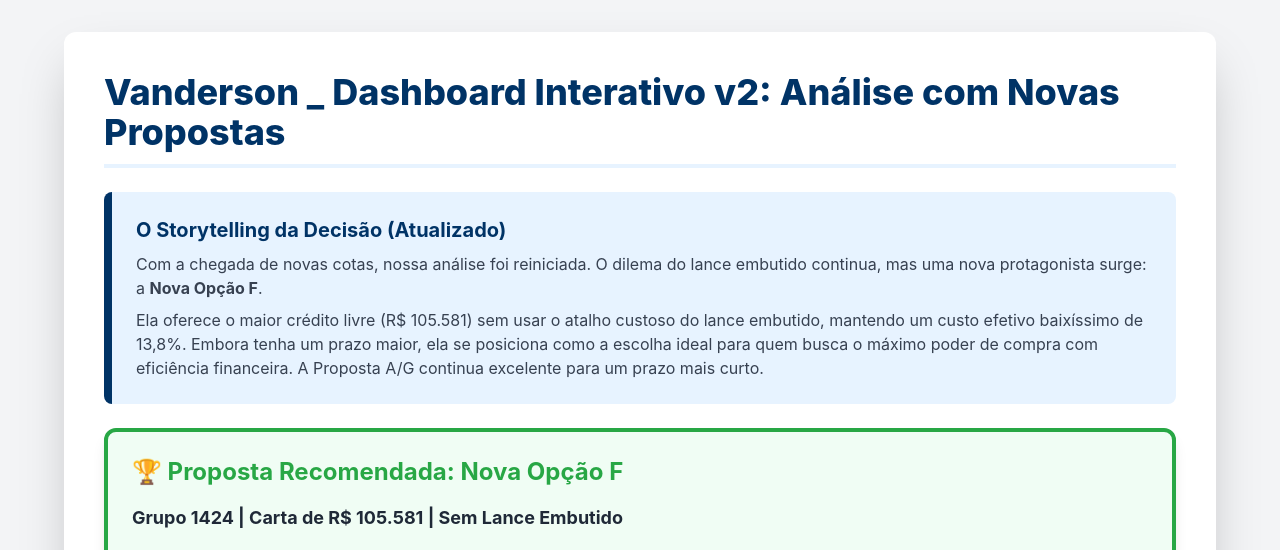
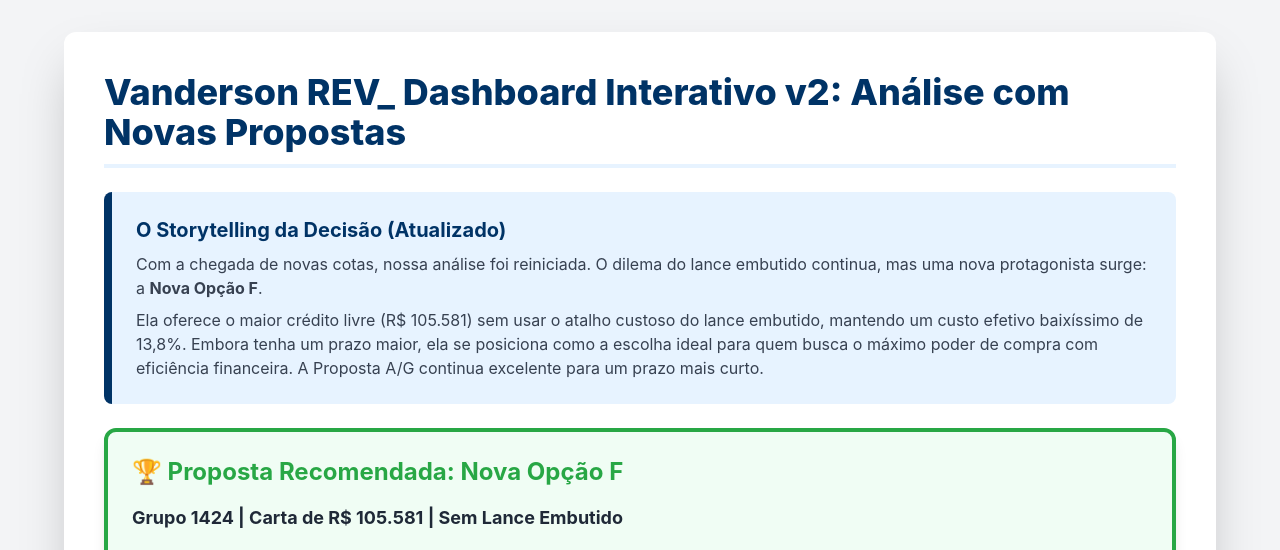
Before and after one commit to vandersongoncalves13/Portifolio-teste, a plain HTML site: page index.html in a window 1280 px wide. Shown: the top 550 px of the page. Drawn offline with nearby package versions, Linux system fonts and the light colour scheme.

Commit message:
Implementa alteração no Titulo

```diff
--- a/index.html
+++ b/index.html
@@ -34,7 +34,7 @@
 
     <div class="max-w-6xl mx-auto bg-white p-6 md:p-10 rounded-xl shadow-2xl">
         <h1 class="text-3xl md:text-4xl font-extrabold text-primary-blue border-b-4 border-secondary-blue pb-3 mb-6">
-            Vanderson _ Dashboard Interativo v2: Análise com Novas Propostas
+            Vanderson REV_ Dashboard Interativo v2: Análise com Novas Propostas
         </h1>
 
         <!-- Storytelling Section -->
```
